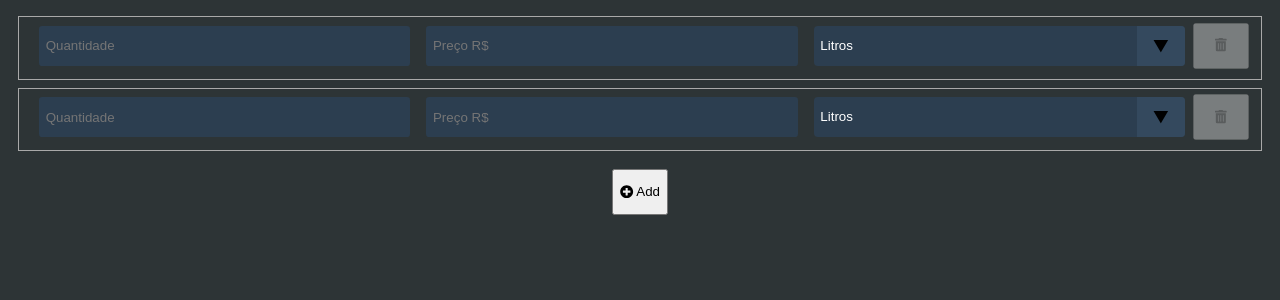
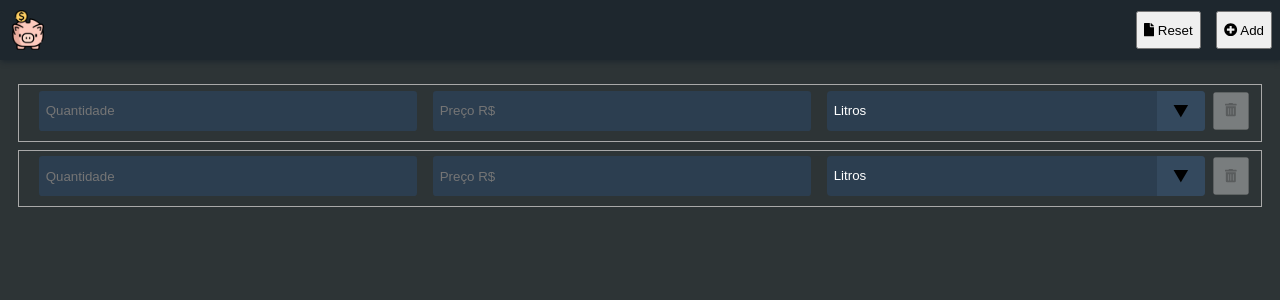
Before and after one commit to rafaelguinho/best-buy-calculator, a React (Create React App) app: page / in a window 1280 px wide. Shown: the top 300 px of the page. Built offline with nearby package versions, Linux system fonts and the light colour scheme.

Commit message:
Nav and action bar

```diff
--- a/src/App.css
+++ b/src/App.css
@@ -1,5 +1,26 @@
+.nav-bar{
+  height: 60px;
+  margin-bottom: .5em;
+  background-color: #1e272e;
+  display: flex;
+  justify-content: space-between;
+  padding: 0 .5em;
+  box-shadow: 1px 2px 5px #1e272e;
+}
+.nav-logo-container, .nav-actions{
+  display: flex;
+  flex-direction: column;
+  justify-content: center;
+
+}
+.nav-actions-items > button:first-child{
+  margin-right: 1.15em;
+}
+.container{
+  padding: 1em;
+}
 .App {
-  padding: 1em;
+  padding: 0;
 }
 
 
@@ -80,8 +101,8 @@ select,
 }
 
 .button {
-  height: 40px;
-  min-width: 40px;
+  height: 32px;
+    min-width: 20px;
 }
 .button-container {
   display: flex;
--- a/src/calculator/BestBuy.jsx
+++ b/src/calculator/BestBuy.jsx
@@ -10,20 +10,24 @@ import {
   faTrashAlt,
   faPlusCircle,
   faTrophy,
+  faFile,
 } from "@fortawesome/free-solid-svg-icons";
 import { FontAwesomeIcon } from "@fortawesome/react-fontawesome";
 import CurrencyFormat from "react-currency-format";
+import logo from "../assets/logo.png";
 
 function BestBuy() {
   const [state, dispatch] = useReducer(reducer, initialState);
 
-  const { register, setValue, getValues, control, handleSubmit } = useForm({
-    defaultValues: {
+  const defaultValues = {
     products: [
       { amount: "", price: "", unit: "" },
       { amount: "", price: "", unit: "" },
     ],
-    },
+  };
+
+  const { register, setValue, getValues, control, handleSubmit, reset } = useForm({
+    defaultValues,
   });
 
   const { fields, append, remove } = useFieldArray({
@@ -82,6 +86,36 @@ function BestBuy() {
 
   return (
     <>
+      <nav className="nav-bar">
+        <div className="nav-logo-container">
+          <img src={logo} height="40" className="nav-logo" alt="Home logo"></img>
+        </div>
+
+        <div className="nav-actions">
+          <div className="nav-actions-items">
+            <button
+              type="button"
+              className="button"
+              onClick={() => {
+                reset(defaultValues);
+              }}
+            >
+              <FontAwesomeIcon icon={faFile} size="1x" /> Reset
+            </button>
+
+            <button
+              type="button"
+              className="button"
+              onClick={() => {
+                append({});
+              }}
+            >
+              <FontAwesomeIcon icon={faPlusCircle} size="1x" /> Add
+            </button>
+          </div>
+        </div>
+      </nav>
+      <div className="container">
         <form onSubmit={handleSubmit(onSubmit)}>
           {fields.map((field, index) => {
             const fieldName = `products[${index}]`;
@@ -222,18 +256,8 @@ function BestBuy() {
               </fieldset>
             );
           })}
-        <div className="button-container append">
-          <button
-            type="button"
-            className="button"
-            onClick={() => {
-              append({});
-            }}
-          >
-            <FontAwesomeIcon icon={faPlusCircle} size="1x" /> Add
-          </button>
+        </form>
       </div>
-      </form>
     </>
   );
 }
```
Also changed, not shown: src/assets/logo.png (added), 1 other file (tests, documents, lock files or other folders). Lines whose indentation alone changed are shown as unchanged.
